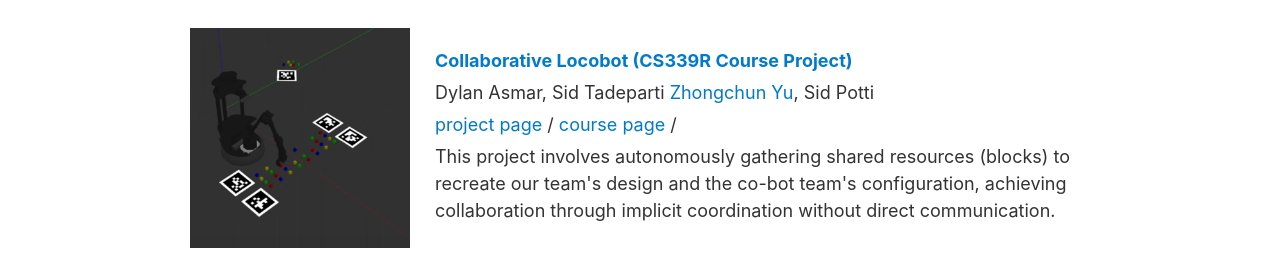
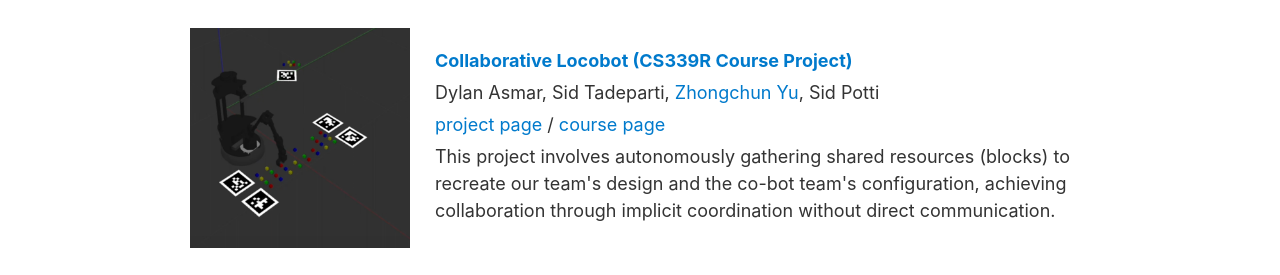
Before and after one commit to yuzhongchun17/yuzhongchun17.github.io, a Jekyll site: the page built from _pages/research.html, in a window 1280 px wide and 954 px high. Shown: the part 322-597 px from the top of the window. Built offline with Jekyll 4.4.1, drawn with Linux system fonts in a browser that asks for light colours; grey boxes are pictures that could not be loaded.

```diff
--- a/_pages/research.html
+++ b/_pages/research.html
@@ -262,13 +262,13 @@ permalink: /research/
         </a>
         <p class="research-authors">
 
-          Dylan Asmar, Sid Tadeparti
+          Dylan Asmar, Sid Tadeparti,
           <a href="https://yuzhongchun17.github.io/">Zhongchun Yu</a>,
           Sid Potti
         </p>
         <p class="research-links">
           <a href="https://sites.google.com/view/locobots-me-326/home?authuser=0">project page</a> /
-          <a href="https://arm.stanford.edu/courses/collaborative-robotics/">course page</a> /
+          <a href="https://arm.stanford.edu/courses/collaborative-robotics/">course page</a>
         </p>
         <p class="research-description">
           This project involves autonomously gathering shared resources (blocks) to recreate our team's design and the co-bot team's configuration, achieving collaboration through implicit coordination without direct communication.
```
